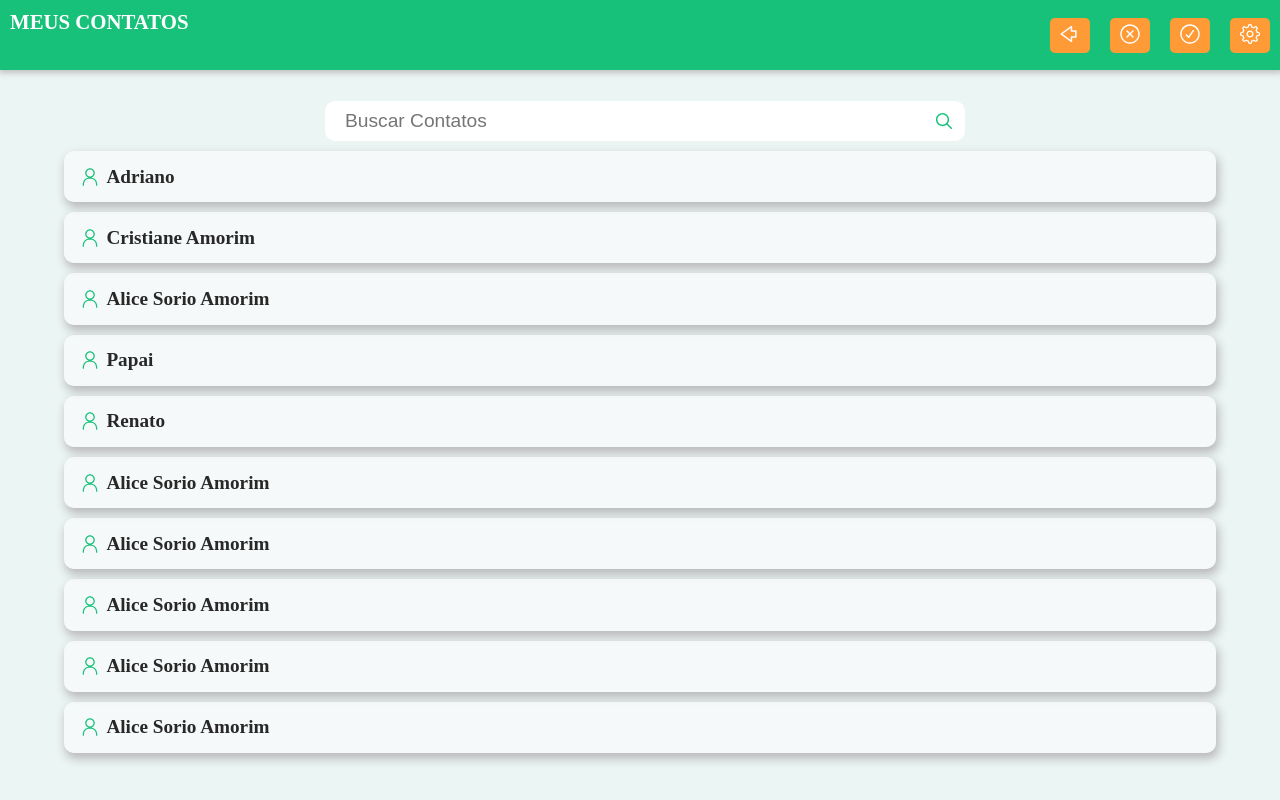
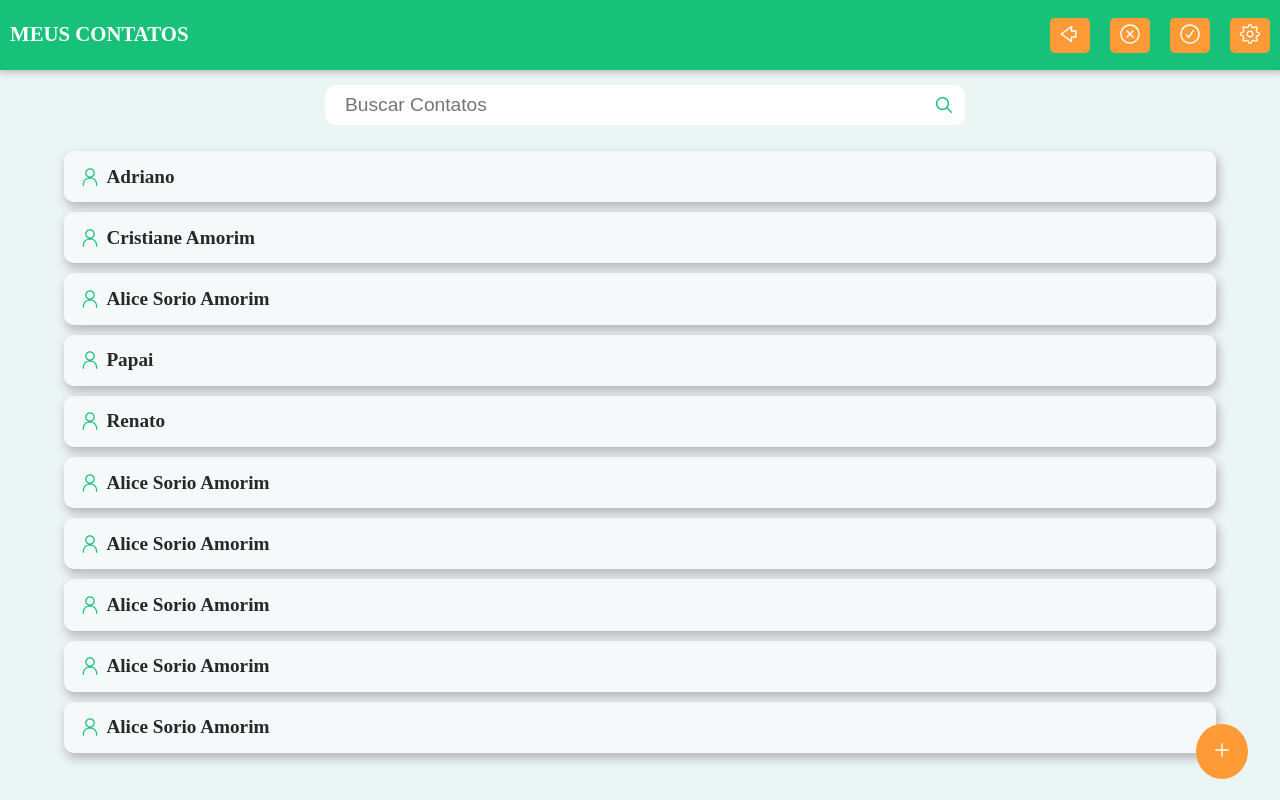
Before and after one commit to AdrianoAmorim/Contato_APP, a React (Vite) app: page / in a window 1280 px wide. Built offline with nearby package versions, Linux system fonts and the light colour scheme.

Commit message:
fix: corrigi posicao do botao para fixed e ajustes de margin no search

```diff
--- a/src/components/Header/styled.ts
+++ b/src/components/Header/styled.ts
@@ -19,6 +19,7 @@ export const TitleHeader = styled.h5`
     color: var(--text-title);
     font-size: 1.3rem;
     width: 100%;
+line-height: 3rem;
 `;
 
 export const BoxButtons = styled.div`
--- a/src/pages/Home/index.tsx
+++ b/src/pages/Home/index.tsx
@@ -1,5 +1,5 @@
 
-import { MagnifyingGlassIcon, PersonIcon } from "@radix-ui/react-icons";
+import { MagnifyingGlassIcon, PersonIcon, PlusIcon } from "@radix-ui/react-icons";
 import { useState, useEffect } from "react";
 import { Header } from "../../components/Header/"
 import * as S from "./styled"
@@ -32,14 +32,14 @@ export const Home = () => {
                     <S.InpSearch type="search" placeholder="Buscar Contatos">
 
                     </S.InpSearch>
-                    <MagnifyingGlassIcon id="iconSearch" color="var(--bg-header)" width={22} height={22}/>
+                    <MagnifyingGlassIcon id="iconSearch" color="var(--bg-header)" width={22} height={22} />
                 </S.BoxInpSearch>
 
 
                 {
                     nameContacts.map((contato, i) =>
                         <S.CardContacts key={i}>
-                            <PersonIcon className="iconContact" color="var(--bg-header)" width={20} height={20}/>
+                            <PersonIcon className="iconContact" color="var(--bg-header)" width={20} height={20} />
                             <S.NameContacts>
                                 {contato.name}
                             </S.NameContacts>
@@ -47,8 +47,11 @@ export const Home = () => {
 
                     )
                 }
+            </S.Main>
 
-            </S.Main>
+            <S.BtnCadastrar>
+                <PlusIcon width={20} height={20} color="#FFF" />
+            </S.BtnCadastrar>
         </>
     )
 }
--- a/src/pages/Home/styled.ts
+++ b/src/pages/Home/styled.ts
@@ -3,11 +3,11 @@ import styled from "styled-components";
 
 export const Main = styled.main`
     position: relative;
-    top: 1rem;
+    top: 0;
     display: flex;
     flex-direction: column;
     align-items: center;
-    margin-top: 5rem;
+    margin-top: 4rem;
     width: 100vw;
     padding: 5px 5px;
 
@@ -42,6 +42,7 @@ export const BoxInpSearch = styled.div`
     align-items: center;
     width: 85vw;
     max-width: 40rem;
+    margin: 1rem 0;
     & #iconSearch{
       margin-inline-start: -2rem;
     }
@@ -57,8 +58,20 @@ export const InpSearch = styled.input`
   font-weight: 500;
   border-radius: 10px;
   -webkit-appearance: none;
+  color: var(--text-primary);
   &::-webkit-search-cancel-button{
     display: none;
   }
 
 `
+
+export const BtnCadastrar = styled.button`
+  position: fixed;
+  bottom: 1.3rem;
+  right: 2rem;
+  padding: 1rem;
+  border-radius: 50%;
+  border: none;
+  background-color: var(--bg-button);
+  cursor: pointer;
+`;
```
